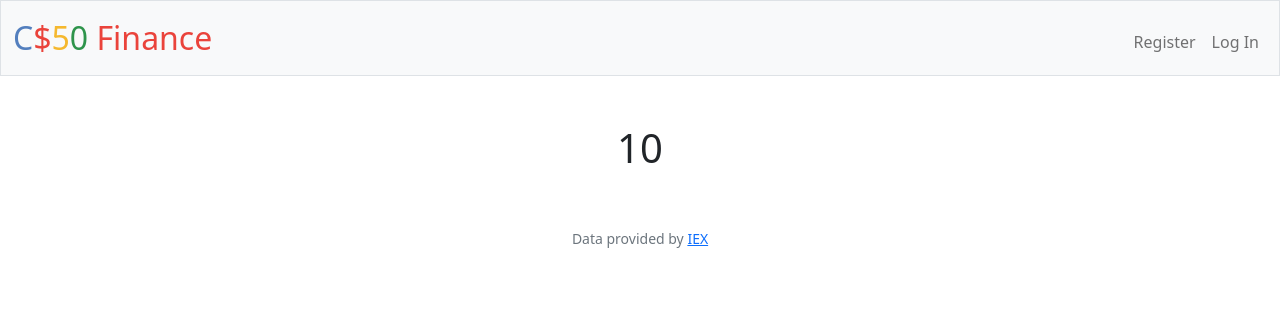
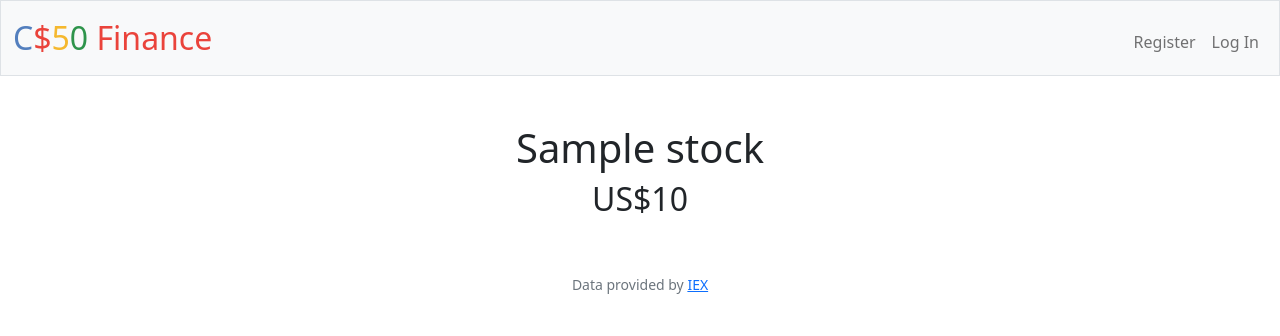
Before and after one commit to MatheusKael/study-blabla, a Flask app: template week9/finance/templates/quoted.html in a window 1280 px wide. Shown: the top 336 px of the page. Run offline with Flask 3, Linux system fonts and the light colour scheme; the template is opened without the code that fills it: most values are stand-ins (such as "Sample title", 1, 10 or a date in 2020); some libraries are stand-ins or nearby versions.

Commit message:
Wed, Apr 19, 2023, 1:05 PM -04:00

```diff
--- a/week9/finance/templates/quoted.html
+++ b/week9/finance/templates/quoted.html
@@ -6,8 +6,8 @@ Quoted
 
 {% block main %}
 
-    <h1>
+    <h1>{{ stock.name }}</h1>
+    <h2>US${{ stock.price}}</h2>
 
-{{stock}}
 
 {% endblock %}
```
